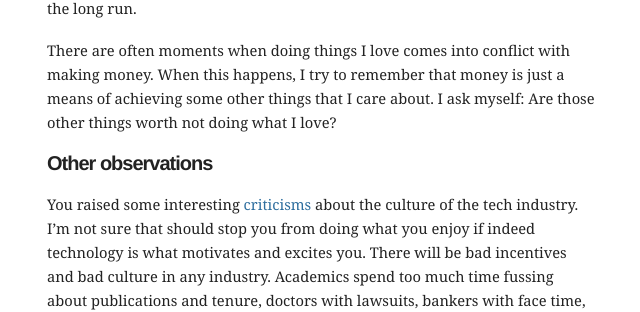
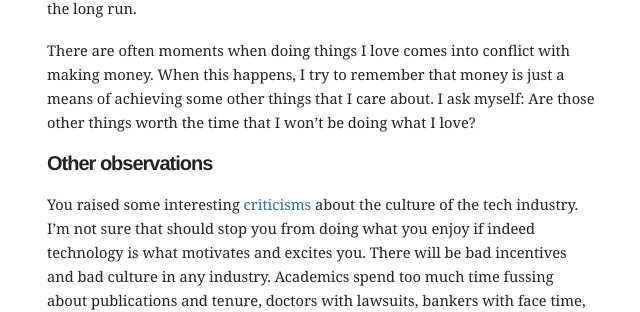
Before and after one commit to mbwong/mbwong.github.com, a Jekyll site: the page built from _posts/2013-06-16-entering-adulthood.md, in a window 1280 px wide and 900 px high, scrolled down 1726 px. Shown: the part 220-532 px from the top of the window, without its empty margins (303-943 px from the left). Built offline with Jekyll 4.4.1, drawn with Linux system fonts in a browser that asks for light colours.

Commit message:
Update 2013-06-16-entering-adulthood.md

```diff
--- a/_posts/2013-06-16-entering-adulthood.md
+++ b/_posts/2013-06-16-entering-adulthood.md
@@ -41,7 +41,7 @@ So how do I make money? In fact there are so many ways to make money. Sure it ca
 
 I am fortunate. I don't have kids yet and my parents hopefully have many healthy years left.  It wasn't easy, but I did manage to find jobs that allow me to subsist and learn a ton. Learning is enjoyable _and_ it helps me make money in the long run.
 
-There are often moments when doing things I love comes into conflict with making money. When this happens, I try to remember that money is just a means of achieving some other things that I care about. I ask myself: Are those other things worth not doing what I love?
+There are often moments when doing things I love comes into conflict with making money. When this happens, I try to remember that money is just a means of achieving some other things that I care about. I ask myself: Are those other things worth the time that I won't be doing what I love?
 
 ## Other observations
 
```
